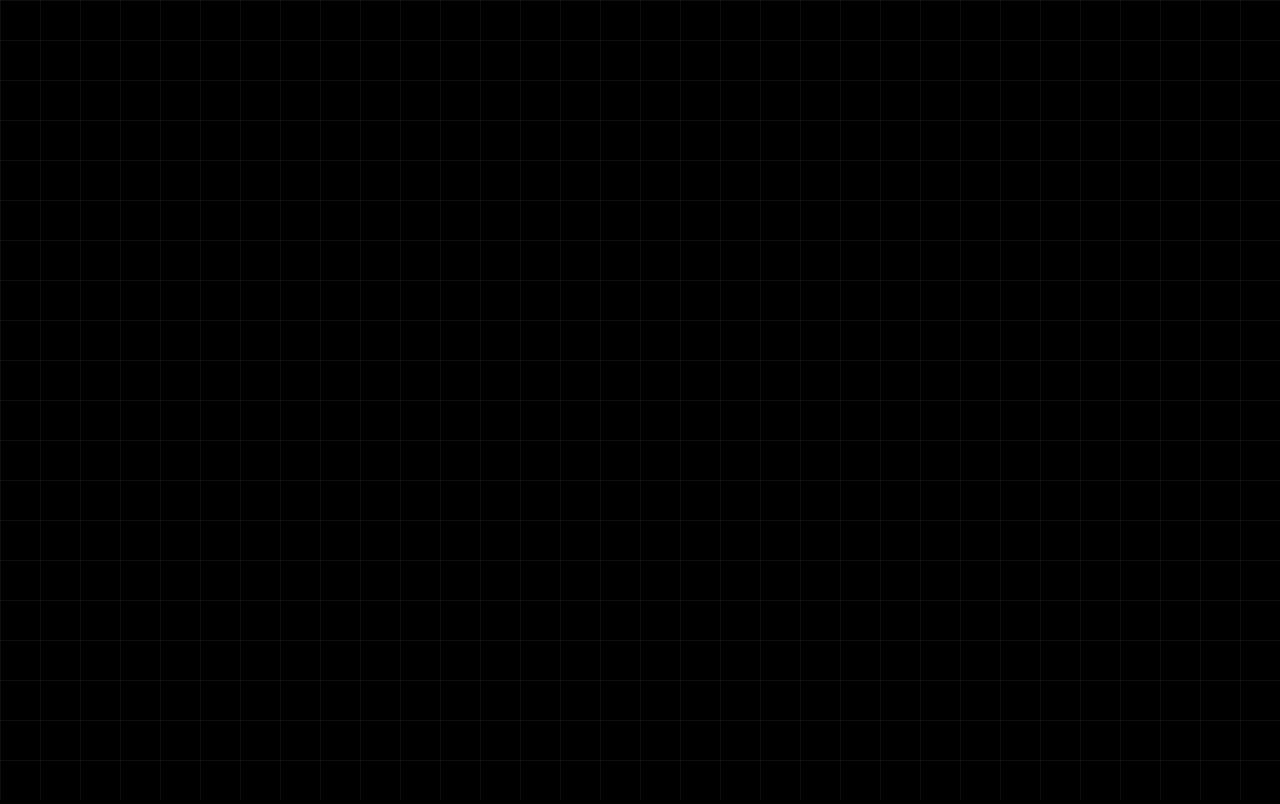
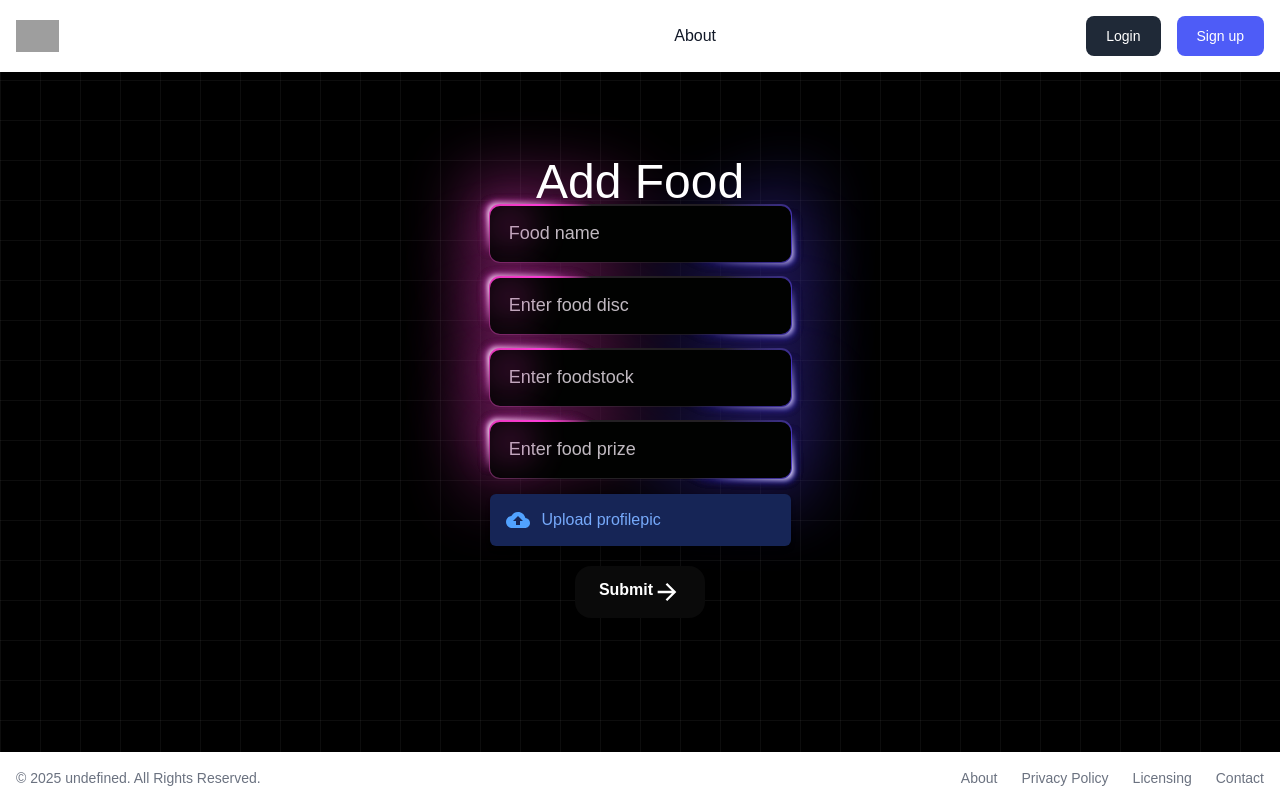
Before and after one commit to skrijwan100/SmartCanteens, a React (Vite) app in the folder client/: page /addfooditeam in a window 1280 px wide. Before the commit this address had no page. Built offline with nearby package versions, Linux system fonts and the light colour scheme; grey boxes are pictures that could not be loaded.

Commit message:
update page

```diff
--- /dev/null
+++ b/client/src/component/Addfoood.jsx
@@ -0,0 +1,197 @@
+import React from 'react'
+import { useState } from 'react';
+import { handleSuccess, handleError } from './ErrorMessage'
+import axios from 'axios';
+export default function Addfoood() {
+    const [food, setFood] = useState({ foodname: "", fooddisc: "", foodstock:"", foodprize:""});
+    const [fileName, setFileName] = useState('');
+    const [selectedFile, setSelectedFile] = useState(null)
+    const [loder, setLoder] = useState(false)
+    const handleupload = (e) => {
+        const file = e.target.files[0];
+        setFileName(file ? file.name : '');
+        setSelectedFile(e.target.files[0]);
+    }
+    const onchange = (e) => {
+        setFood({ ...food, [e.target.name]: e.target.value })
+    }
+    const handlefood = async (e) => {
+        e.preventDefault();
+        setLoder(true)
+        console.log("Form Data:", food);
+        const formData = new FormData();
+        if (selectedFile) {
+
+            formData.append("profilepic", selectedFile);
+        }
+        const fooddetils = ({
+            foodname: food.foodname,
+            fooddisc: food.fooddisc,
+            foodstock: food.foodstock,
+            foodprize: food.foodprize
+        })
+        console.log("Form Data:", fooddetils);
+        formData.append("fooddetils", JSON.stringify(fooddetils));
+        try {
+            const responce = await axios.post(`${import.meta.env.VITE_BACKEND_URL}/api/v2/foodwork/addfood`, formData, {
+                headers: {
+                    "Content-Type": "multipart/form-data",
+                }
+            });
+            console.log(responce)
+            handleSuccess("food add succesfully")
+            return setLoder(false)
+        } catch (error) {
+            console.log("Upload Error:", error);
+            setLoder(false)
+            return handleError("Some error happend")
+        }
+
+    }
+    return (
+
+        <div className='flex items-center justify-center flex-col h-[70vh] w-[100%] xl:w-[30%]'>
+            <h1 className='text-5xl text-left mb-[5rem]'>Add Food</h1>
+            <form
+                className='flex flex-col items-center justify-center gap-4 mb-[3rem]'
+                onSubmit={handlefood}
+            >
+                <div id="poda">
+                    <div className="glow"></div>
+                    <div className="darkBorderBg"></div>
+                    <div className="darkBorderBg"></div>
+                    <div className="darkBorderBg"></div>
+                    <div className="white"></div>
+                    <div className="borderInput"></div>
+                    <div id="main">
+                        <input
+                            placeholder="Food name"
+                            type="text"
+                            name="foodname"
+                            className="input"
+                            onChange={onchange}
+                            value={food.foodname}
+                            required
+                        />
+                        <div id="pink-mask"></div>
+                    </div>
+                </div>
+
+                <div id="poda">
+                    <div className="glow"></div>
+                    <div className="darkBorderBg"></div>
+                    <div className="darkBorderBg"></div>
+                    <div className="darkBorderBg"></div>
+                    <div className="white"></div>
+                    <div className="borderInput"></div>
+                    <div id="main">
+                        <input
+                            placeholder="Enter food disc"
+                            type="text"
+                            name="fooddisc"
+                            className="input"
+                            onChange={onchange}
+                            value={food.fooddisc}
+                            required
+                        />
+                        <div id="pink-mask"></div>
+                    </div>
+                </div>
+                <div id="poda">
+                    <div className="glow"></div>
+                    <div className="darkBorderBg"></div>
+                    <div className="darkBorderBg"></div>
+                    <div className="darkBorderBg"></div>
+                    <div className="white"></div>
+                    <div className="borderInput"></div>
+                    <div id="main">
+                        <input
+                            placeholder="Enter foodstock"
+                            type="number"
+                            name="foodstock"
+                            className="input"
+                            onChange={onchange}
+                            value={food.foodstock}
+                            required
+                        />
+                        <div id="pink-mask"></div>
+                    </div>
+                </div>
+                <div id="poda">
+                    <div className="glow"></div>
+                    <div className="darkBorderBg"></div>
+                    <div className="darkBorderBg"></div>
+                    <div className="darkBorderBg"></div>
+                    <div className="white"></div>
+                    <div className="borderInput"></div>
+                    <div id="main">
+                        <input
+                            placeholder="Enter food prize"
+                            type="number"
+                            name="foodprize"
+                            onChange={onchange}
+                            className="input"
+                            value={food.foodprize}
+                            required
+                        />
+                        <div id="pink-mask"></div>
+                    </div>
+                </div>
+                <div className="relative w-full h-[3.3rem] rounded-md mb-1 overflow-hidden cursor-pointer bg-opacity-80 bg-blue-950 shadow-md shadow-blue-500">
+                    <input
+                        type="file"
+                        className="absolute inset-0 opacity-0 cursor-pointer z-10"
+                        name="profilepic"
+                        onChange={handleupload}
+                        accept="image/*"
+                        id="fileUpload"
+                    />
+                    <label
+                        htmlFor="fileUpload"
+                        className="flex items-center w-full h-full text-blue-400 px-4"
+                    >
+                        <svg
+                            className="mr-3 fill-blue-400"
+                            xmlns="http://www.w3.org/2000/svg"
+                            width="24"
+                            height="24"
+                            viewBox="0 0 24 24"
+                        >
+                            <path d="M19.35 10.04C18.67 6.59 15.64 4 12 4 9.11 4 6.6 5.64 5.35 8.04 2.34 8.36 0 10.91 0 14c0 3.31 2.69 6 6 6h13c2.76 0 5-2.24 5-5 0-2.64-2.05-4.78-4.65-4.96zM14 13v4h-4v-4H7l5-5 5 5h-3z" />
+                        </svg>
+                        Upload profilepic
+                        <span className="ml-auto overflow-hidden text-ellipsis whitespace-nowrap">
+                            {fileName}
+                        </span>
+                    </label>
+                </div>
+
+                <div className="flex items-center justify-center">
+                    <div className="relative group">
+                        <button
+                            type='submit'
+                            className="relative inline-block p-px font-semibold leading-6 text-white bg-neutral-900 shadow-2xl cursor-pointer rounded-2xl shadow-emerald-900 transition-all duration-300 ease-in-out hover:scale-105 active:scale-95 hover:shadow-emerald-600"
+                        >
+                            <span className="absolute inset-0 rounded-2xl bg-gradient-to-r from-emerald-500 via-cyan-500 to-sky-600 p-[2px] opacity-0 transition-opacity duration-500 group-hover:opacity-100"></span>
+                            <span className="relative z-10 block px-6 py-3 rounded-2xl bg-neutral-950">
+                                <div className="relative z-10 flex items-center space-x-3">
+                                    {loder ? <div className="loader mr-[14px]"></div> : <div className='flex'><span className="transition-all duration-500 group-hover:translate-x-1.5 group-hover:text-emerald-300">
+                                        Submit
+                                    </span>
+                                        <svg
+                                            xmlns="http://www.w3.org/2000/svg"
+                                            viewBox="0 0 24 24"
+                                            fill="currentColor"
+                                            className="w-7 h-7 transition-all duration-500 group-hover:translate-x-1.5 group-hover:text-emerald-300"
+                                        >
+                                            <path d="M16.172 11l-5.364-5.364 1.414-1.414L20 12l-7.778 7.778-1.414-1.414L16.172 13H4v-2z" />
+                                        </svg></div>}
+                                </div>
+                            </span>
+                        </button>
+                    </div>
+                </div>
+            </form>
+        </div>
+    )
+}
--- a/client/src/main.jsx
+++ b/client/src/main.jsx
@@ -9,6 +9,7 @@ import Signup from './pages/Signup.jsx';
 import About from './pages/About.jsx';
 import Createaccount from './pages/Createaccount.jsx';
 import EmailContextProvider from './contexts/emailContext.jsx';
+import Addfood from './pages/Addfood.jsx';
 
 const router = createBrowserRouter([
   {
@@ -46,6 +47,12 @@ const router = createBrowserRouter([
           <Createaccount />
         )
       },
+      {
+        path: '/addfooditeam',
+        element: (
+          <Addfood />
+        )
+      },
     ]
   }
 
--- /dev/null
+++ b/client/src/pages/Addfood.jsx
@@ -0,0 +1,11 @@
+import React from 'react'
+import Addfoood from '../component/Addfoood'
+export default function Addfood() {
+    return (
+        <div>
+            <div className='w-full h-[85vh] flex items-center justify-center'>
+                <Addfoood />
+            </div>
+        </div>
+    )
+}
```
Also changed, not shown: 1 other file (tests, documents, lock files or other folders).
